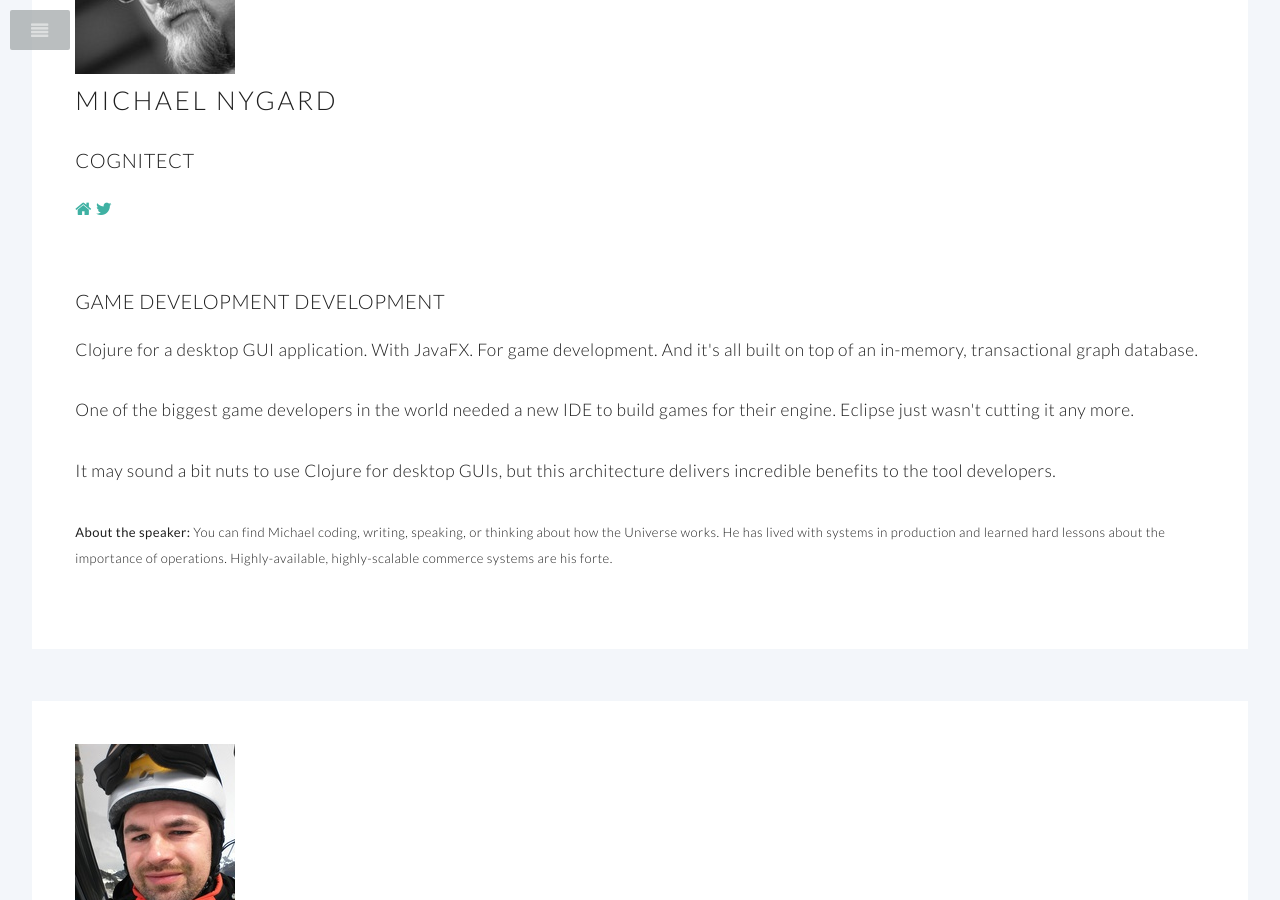
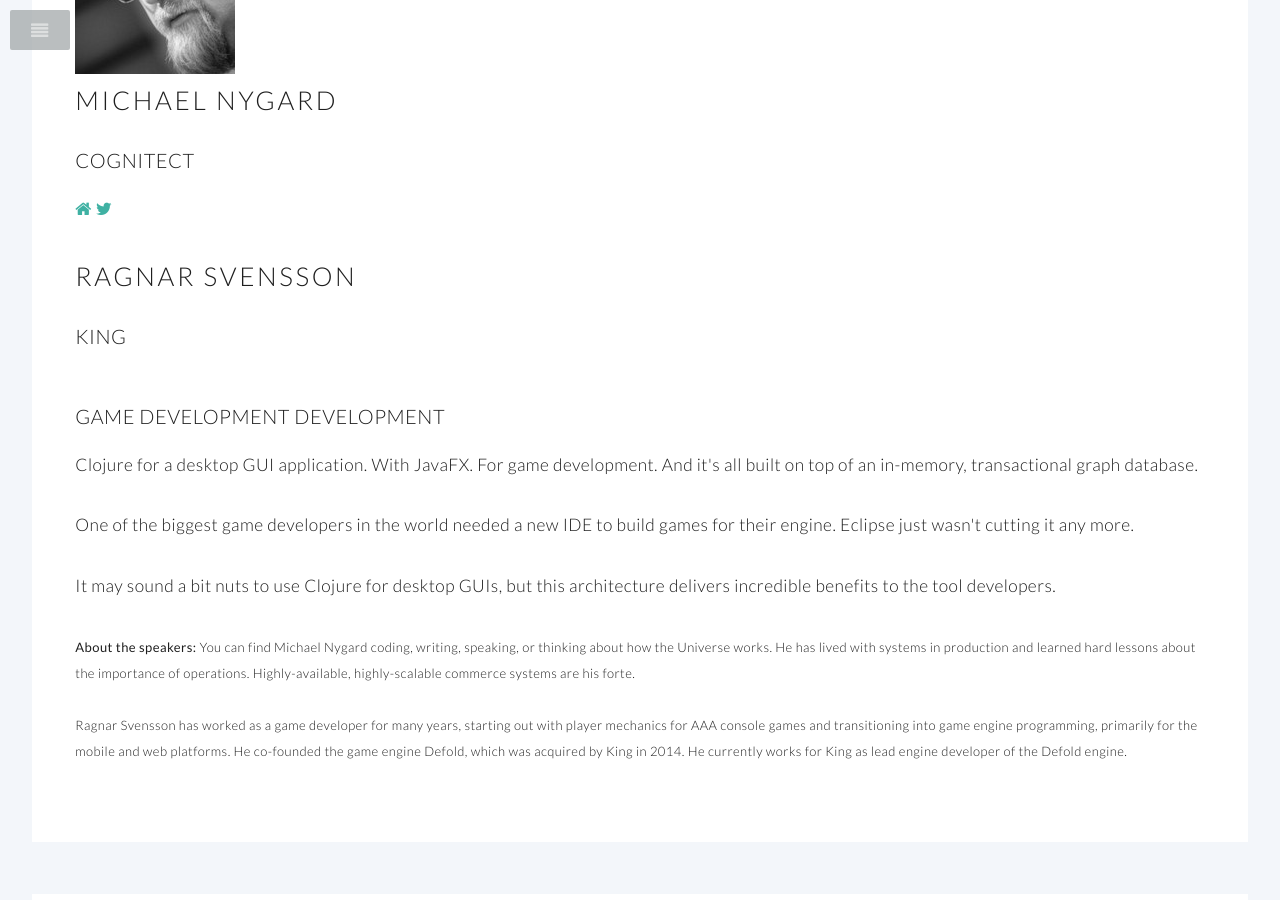
Before and after one commit to clojureconj/clojureconj.github.io, a Jekyll site: the page built from speakers.html, in a window 1280 px wide and 900 px high, scrolled down 20521 px. Built offline with Jekyll 4.4.1, drawn with Linux system fonts in a browser that asks for light colours.

Commit message:
add speaker

```diff
--- a/_layouts/home.html
+++ b/_layouts/home.html
@@ -185,7 +185,7 @@
 									<tr>
 										<td class="time">11:30-1:00 pm</td>
 										<td class="slot recess" colspan="2">
-											<div class="title">Lunch (on your own)</div>
+											<div class="title">Lunch (not provided)</div>
 										</td>
 									</tr>
 									<tr>
@@ -298,7 +298,7 @@
 									<tr>
 										<td class="time">11:30-1:00 pm</td>
 										<td class="slot recess" colspan="2">
-											<div class="title">Lunch (on your own)</div>
+											<div class="title">Lunch (not provided)</div>
 										</td>
 									</tr>
 									<tr>
@@ -403,7 +403,7 @@
 										<td class="time">11:40-12:20 pm</td>
 										<td class="slot">
 											<div class="title"><a href="speakers#mnygard">Game Development Development</a></div>
-											<div class="speaker">Michael Nygard</div>
+											<div class="speaker">Michael Nygard, Ragnar Svensson</div>
 										</td>
 									</tr>
 								</tbody></table>
--- a/speakers.html
+++ b/speakers.html
@@ -574,6 +574,8 @@
 <p><a href="http://www.michaelnygard.com" class="icon fa-home logo"></a>
 <a href="http://twitter.com/mtnygard" class="icon fa-twitter logo"></a>
 </p>
+<h2>Ragnar Svensson</h2>
+<h3><a href="http://king.com/">King</a></h3>
      </section>
     </div>
     <div class="8u">
@@ -582,7 +584,8 @@
      <p>Clojure for a desktop GUI application. With JavaFX. For game development. And it's all built on top of an in-memory, transactional graph database.</p>
      <p>One of the biggest game developers in the world needed a new IDE to build games for their engine. Eclipse just wasn't cutting it any more.</p>
      <p>It may sound a bit nuts to use Clojure for desktop GUIs, but this architecture delivers incredible benefits to the tool developers.</p>
-<div class="bio"><p><b>About the speaker:</b> You can find Michael coding, writing, speaking, or thinking about how the Universe works. He has lived with systems in production and learned hard lessons about the importance of operations. Highly-available, highly-scalable commerce systems are his forte.</p></div>
+<div class="bio"><p><b>About the speakers:</b> You can find Michael Nygard coding, writing, speaking, or thinking about how the Universe works. He has lived with systems in production and learned hard lessons about the importance of operations. Highly-available, highly-scalable commerce systems are his forte.</p>
+	<p>Ragnar Svensson has worked as a game developer for many years, starting out with player mechanics for AAA console games and transitioning into game engine programming, primarily for the mobile and web platforms. He co-founded the game engine Defold, which was acquired by King in 2014. He currently works for King as lead engine developer of the Defold engine.</p></div>
      </section>
     </div>
    </div>
```
